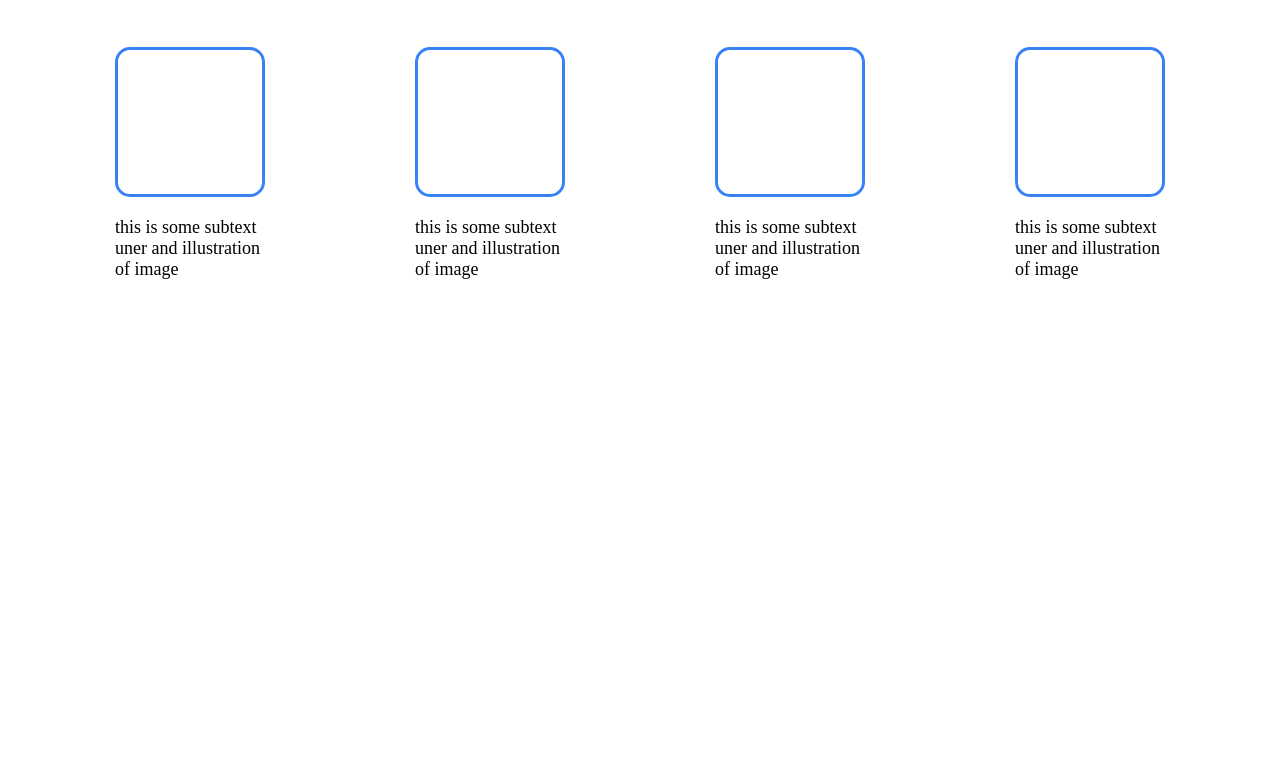
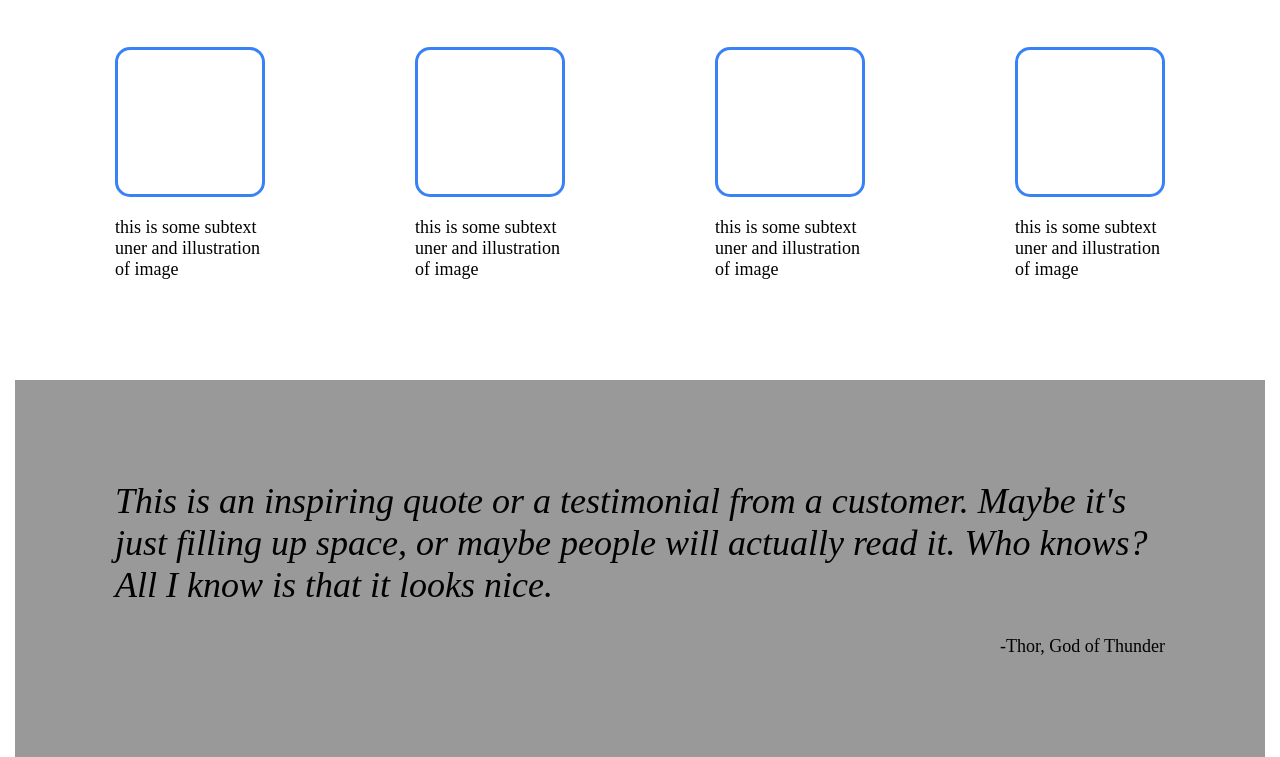
Before and after one commit to yuriy19802007/landing-page, a plain HTML site: page index.html in a window 1280 px wide. Shown: the part 547-1304 px from the top of the page. Before the commit the page ends 927 px from the top, so only its background shows below. Drawn offline with Linux system fonts and the light colour scheme.

Commit message:
CSS HTML section - 2

```diff
--- a/index.html
+++ b/index.html
@@ -53,7 +53,14 @@
           </div>
         </div>
       </div>
-      <div class="section-2"></div>
+      <div class="section-2">
+        <div class="quote">
+          This is an inspiring quote or a testimonial from a customer. Maybe
+          it's just filling up space, or maybe people will actually read it. Who
+          knows? All I know is that it looks nice.
+        </div>
+        <div class="author-quote">-Thor, God of Thunder</div>
+      </div>
       <div class="section-3"></div>
     </main>
   </body>
--- a/styles/style.css
+++ b/styles/style.css
@@ -80,11 +80,11 @@ a {
 main {
   width: 1250px;
   margin: 0 auto;
-  padding: 50px 100px;
 }
 .section-1 {
   display: flex;
   flex-direction: column;
+  padding: 50px 100px;
 }
 
 .flex-container {
@@ -107,3 +107,19 @@ main {
   width: 150px;
   height: 150px;
 }
+.section-2 {
+  background-color: #999;
+  display: flex;
+  flex-direction: column;
+  gap: 30px;
+  padding: 100px;
+}
+.quote {
+  font-size: 36px;
+  font-weight: 300;
+  font-style: italic;
+}
+.author-quote {
+  font-size: 18px;
+  align-self: flex-end;
+}
```
